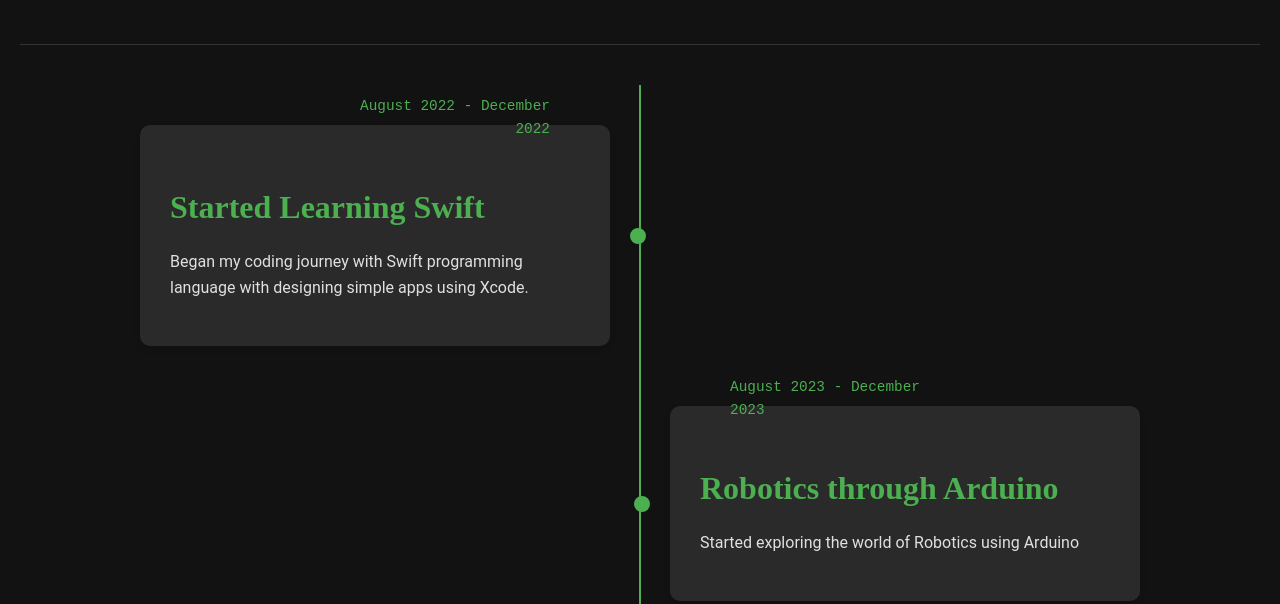
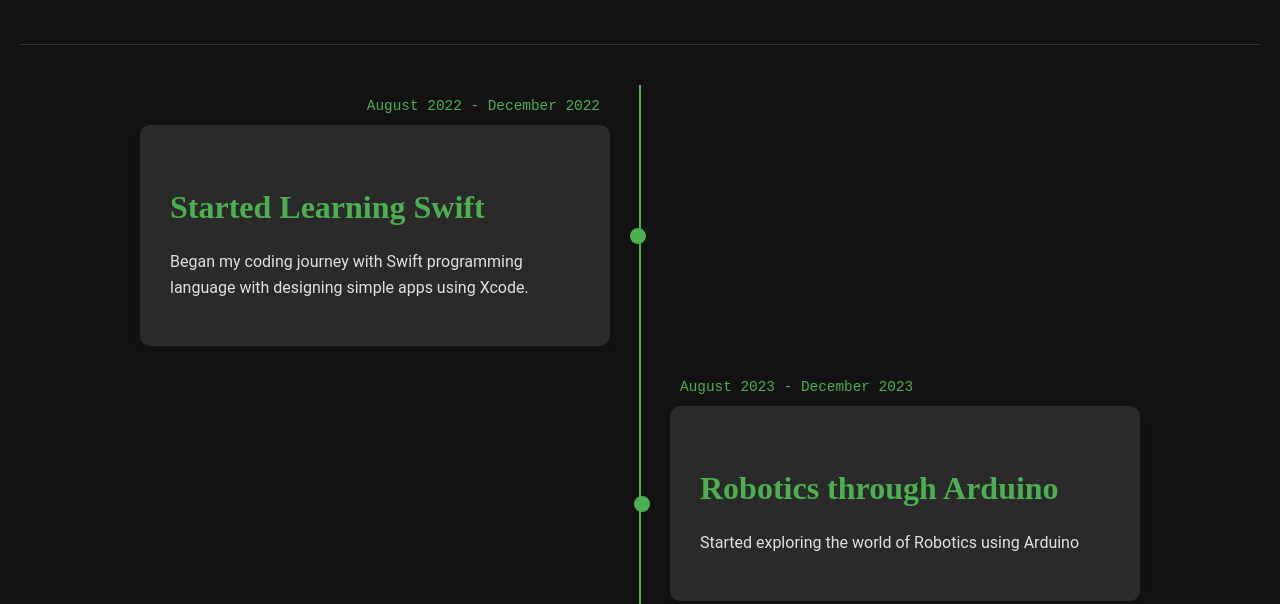
Before and after one commit to Spacedude877/Spacedude877.github.io, a plain HTML site: page index.html in a window 1280 px wide. Shown: the part 1797-2401 px from the top of the page. Drawn offline with Linux system fonts and the light colour scheme; a web font is replaced by a local one.

Commit message:
Update styles.css

```diff
--- a/styles.css
+++ b/styles.css
@@ -262,16 +262,16 @@ footer {
   color: #4CAF50;
   font-family: 'Source Code Pro', monospace;
   font-size: 0.9em;
-  width: 200px;
+  width: 240px;
   text-align: right;
 }
 
 .timeline-item:nth-child(odd) .timeline-date {
-  right: 60px;
+  right: 10px;
 }
 
 .timeline-item:nth-child(even) .timeline-date {
-  left: 60px;
+  left: 10px;
   text-align: left;
 }
 
```
